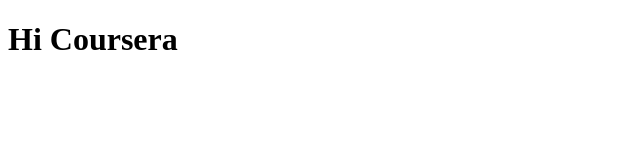
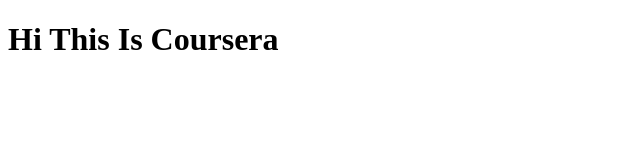
Before and after one commit to psy157k/Coursera-test, a plain HTML site: page site/index.html in a window 1280 px wide. Shown: the whole page, without its empty margins (0-640 px from the left). Drawn offline with Linux system fonts and the light colour scheme.

Commit message:
Another adjustment

```diff
--- a/site/index.html
+++ b/site/index.html
@@ -4,6 +4,6 @@
     <title>Hello Fam Coursera</title>
 </head>
 <body>
-    <h1>Hi Coursera</h1>
+    <h1>Hi This Is Coursera</h1>
 </body>
 </html>
```
